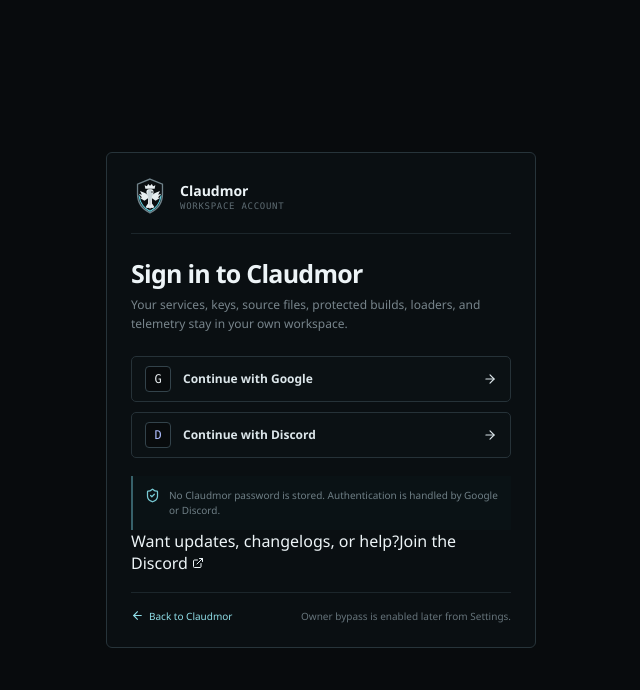
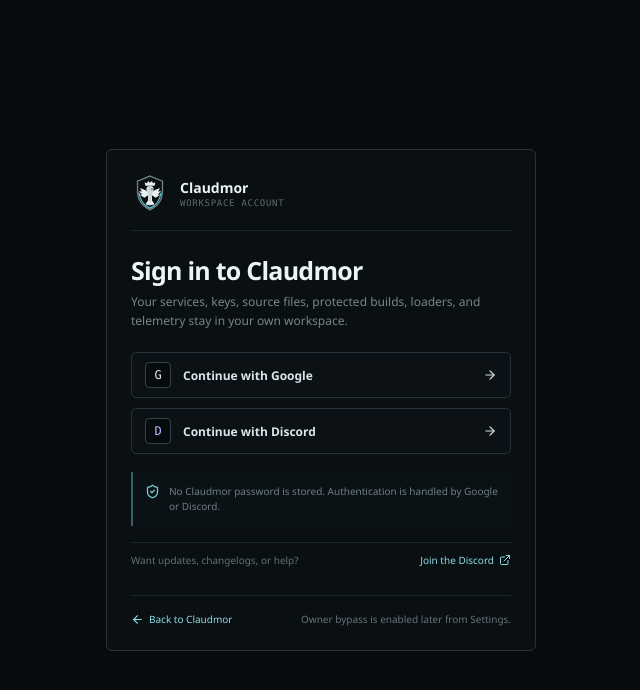
Before and after one commit to KryptIT/Cluadmor, a Next.js app: page /login in a window 1280 px wide. Shown: the top 690 px of the page, without its empty margins (319-959 px from the left). Built offline with nearby package versions, Linux system fonts and the light colour scheme.

Commit message:
Style optional Discord community link

```diff
--- a/app/polish.css
+++ b/app/polish.css
@@ -138,3 +138,8 @@
 .discordButton .socialMark{color:#aebdff}
 .authSecurity{display:flex;align-items:flex-start;gap:9px;margin-top:18px;padding:12px;border-left:2px solid #37616a;background:#0a1215;color:#6f7f86;font-size:10px;line-height:1.5}
 .authSecurity svg{flex:0 0 auto;color:#78cbd5}
+
+.authCommunity{display:flex;align-items:center;justify-content:space-between;gap:12px;margin-top:16px;padding:10px 0;border-top:1px solid #1c262b;color:#627178;font-size:10px}
+.authCommunity a{display:inline-flex;align-items:center;gap:5px;color:#8fdde7}
+.authCommunity a:hover{color:#d5f7fb}
+@media(max-width:520px){.authCommunity{align-items:flex-start;flex-direction:column}}
```
